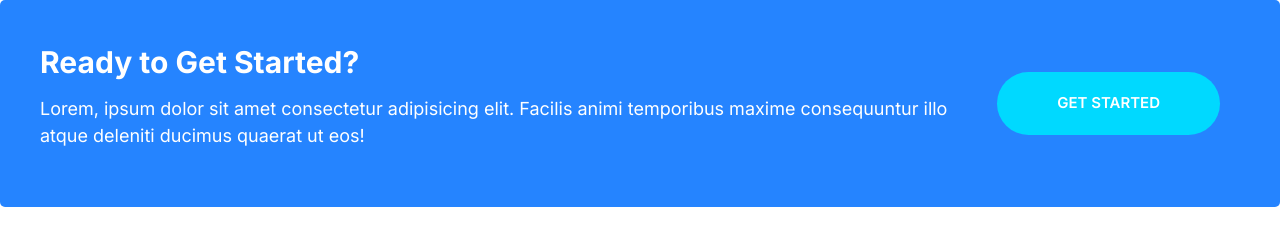
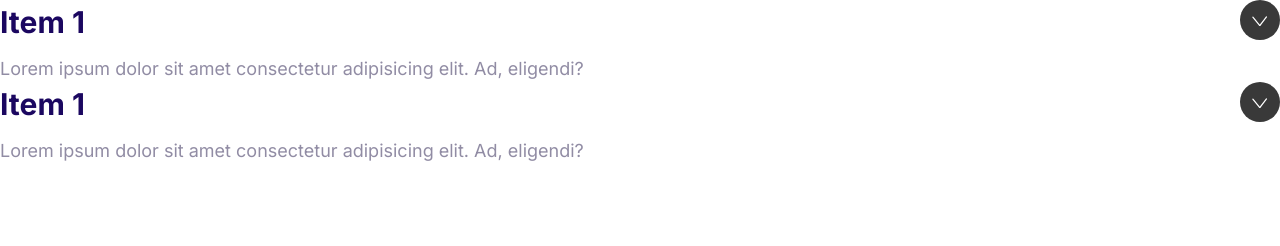
Before and after one commit to gordonshlai/gordonation, a plain HTML site: page index.html in a window 1280 px wide. Drawn offline with Linux system fonts and the light colour scheme.

Commit message:
26- Callapsibles

```diff
--- a/css/styles.css
+++ b/css/styles.css
@@ -536,3 +536,35 @@ a {
     margin: 0 2rem;
   }
 }
+
+/* Collapsoble */
+.collapsible__header {
+  display: flex;
+  justify-content: space-between;
+}
+
+.collapsible__heading {
+  margin-top: 0;
+  font-size: 3rem;
+}
+
+.collapsible__chevron {
+  transform: rotate(-90deg);
+  transition: transform 0.3s;
+}
+
+.collapsible__content {
+  max-height: 0;
+  overflow: hidden;
+  opacity: 0;
+  transition: all 0.3s;
+}
+
+.collapsible--expanded .collapsible__chevron {
+  transform: rotate(0);
+}
+
+.collapsible--expanded .collapsible__content {
+  max-height: 100vh;
+  opacity: 1;
+}
--- a/index.html
+++ b/index.html
@@ -15,18 +15,28 @@
     <link rel="stylesheet" href="css/styles.css" />
   </head>
   <body>
-    <div class="callout callout--primary">
-      <div class="grid grid--1x2">
-        <div class="callout__content">
-          <h2 class="callout__heading">Ready to Get Started?</h2>
-          <p>
-            Lorem, ipsum dolor sit amet consectetur adipisicing elit. Facilis
-            animi temporibus maxime consequuntur illo atque deleniti ducimus
-            quaerat ut eos!
-          </p>
-        </div>
-        <a href="#" class="btn btn--secondary btn--stretched">Get Started</a>
+    <div class="collapsible collapsible--expanded">
+      <header class="collapsible__header">
+        <h2 class="collapsible__heading">Item 1</h2>
+        <svg class="icon icon--white collapsible__chevron">
+          <use xlink:href="images/sprite.svg#chevron"></use>
+        </svg>
+      </header>
+      <div class="collapsible__content">
+        Lorem ipsum dolor sit amet consectetur adipisicing elit. Ad, eligendi?
       </div>
     </div>
+    <div class="collapsible collapsible--expanded">
+      <header class="collapsible__header">
+        <h2 class="collapsible__heading">Item 1</h2>
+        <svg class="icon icon--white collapsible__chevron">
+          <use xlink:href="images/sprite.svg#chevron"></use>
+        </svg>
+      </header>
+      <div class="collapsible__content">
+        Lorem ipsum dolor sit amet consectetur adipisicing elit. Ad, eligendi?
+      </div>
+    </div>
+    <script src="js/main.js"></script>
   </body>
 </html>
--- /dev/null
+++ b/js/main.js
@@ -0,0 +1,6 @@
+const collapsibles = document.querySelectorAll(".collapsible");
+collapsibles.forEach((item) =>
+  item.addEventListener("click", function () {
+    this.classList.toggle("collapsible--expanded");
+  })
+);
```
Also changed, not shown: components/collapsible.html (added, +11 -0 lines).
